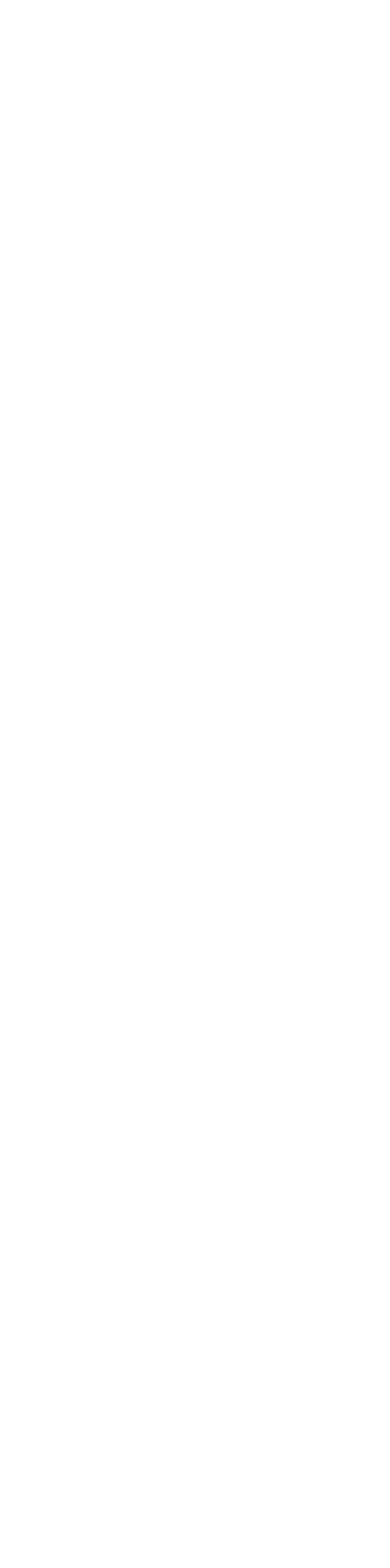
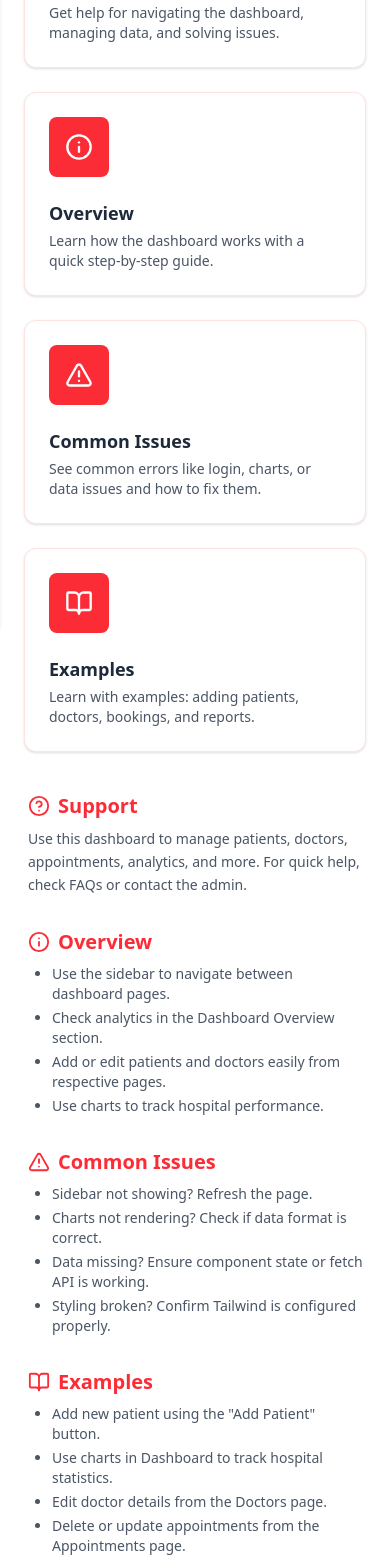
Before and after one commit to MahatoAmaR2/-Clinic-Management-Dashboard-, a React (Vite) app: page /help in a window 390 px wide. Before the commit this address had no page. Shown: the part 280-1848 px from the top of the page. Before the commit the page ends 844 px from the top, so only its background shows below. Built offline with nearby package versions, Linux system fonts and the light colour scheme.

Commit message:
add responsive Help & Support section

```diff
--- a/src/App.jsx
+++ b/src/App.jsx
@@ -4,7 +4,8 @@ import Dashboard from "./pages/Dashboard";
 import Appointments from "./pages/Appointments";
 import Patients from "./pages/Patients";
 import Doctors from "./pages/Doctors";
-
+import Help from "./pages/Help";
+import Settings from "./pages/Setting"
 function App() {
   return (
     <BrowserRouter>
@@ -14,6 +15,7 @@ function App() {
           <Route path="/appointments" element={<Appointments />} />
           <Route path="/patients" element={<Patients />} />
           <Route path="/doctors" element={<Doctors />} />
+          <Route path="/help" element={<Help/>}/>
         </Route>
       </Routes>
     </BrowserRouter>
--- a/src/components/Sidebar.jsx
+++ b/src/components/Sidebar.jsx
@@ -56,7 +56,7 @@ const Sidebar = () => {
 
             <SidebarSection
               Icon={BsPatchExclamation}
-              text="Help & Center"
+              text="Help & Support"
               to="/help"
             />
             <SidebarSection Icon={CiSettings} text="Settings" to="/settings" />
--- /dev/null
+++ b/src/pages/Help.jsx
@@ -0,0 +1,112 @@
+import React from "react";
+import { HelpCircle, Info, AlertTriangle, BookOpen } from "lucide-react";
+
+const Help = () => {
+  return (
+    <div className="flex-1 md:ml-64 p-6 mt-16">
+      <h2 className="text-2xl font-bold text-red-600">Help & Support</h2>
+
+      <div className="grid grid-cols-1 md:grid-cols-2 lg:grid-cols-4 gap-6 mt-6">
+        <div className="bg-white p-6 rounded-xl shadow-sm border border-red-100 hover:shadow-md transition cursor-pointer">
+          <div className="p-4 bg-red-500 text-white rounded-lg inline-block">
+            <HelpCircle size={28} />
+          </div>
+          <h3 className="text-lg font-semibold mt-4 text-gray-800">Support</h3>
+          <p className="text-gray-600 text-sm mt-1">
+            Get help for navigating the dashboard, managing data, and solving
+            issues.
+          </p>
+        </div>
+
+        <div className="bg-white p-6 rounded-xl shadow-sm border border-red-100 hover:shadow-md transition cursor-pointer">
+          <div className="p-4 bg-red-500 text-white rounded-lg inline-block">
+            <Info size={28} />
+          </div>
+          <h3 className="text-lg font-semibold mt-4 text-gray-800">Overview</h3>
+          <p className="text-gray-600 text-sm mt-1">
+            Learn how the dashboard works with a quick step-by-step guide.
+          </p>
+        </div>
+
+        <div className="bg-white p-6 rounded-xl shadow-sm border border-red-100 hover:shadow-md transition cursor-pointer">
+          <div className="p-4 bg-red-500 text-white rounded-lg inline-block">
+            <AlertTriangle size={28} />
+          </div>
+          <h3 className="text-lg font-semibold mt-4 text-gray-800">
+            Common Issues
+          </h3>
+          <p className="text-gray-600 text-sm mt-1">
+            See common errors like login, charts, or data issues and how to fix
+            them.
+          </p>
+        </div>
+
+        <div className="bg-white p-6 rounded-xl shadow-sm border border-red-100 hover:shadow-md transition cursor-pointer">
+          <div className="p-4 bg-red-500 text-white rounded-lg inline-block">
+            <BookOpen size={28} />
+          </div>
+          <h3 className="text-lg font-semibold mt-4 text-gray-800">Examples</h3>
+          <p className="text-gray-600 text-sm mt-1">
+            Learn with examples: adding patients, doctors, bookings, and
+            reports.
+          </p>
+        </div>
+      </div>
+
+      <div className="mt-10 space-y-8 ml-1">
+        <section>
+          <h3 className="text-xl font-bold text-red-500 flex items-center gap-2">
+            <HelpCircle size={22} /> Support
+          </h3>
+          <p className="text-gray-600 mt-2 text-sm leading-relaxed">
+            Use this dashboard to manage patients, doctors, appointments,
+            analytics, and more. For quick help, check FAQs or contact the
+            admin.
+          </p>
+        </section>
+
+        <section>
+          <h3 className="text-xl font-bold text-red-500 flex items-center gap-2">
+            <Info size={22} /> Overview
+          </h3>
+          <ul className="text-gray-600 mt-2 list-disc ml-6 space-y-1 text-sm">
+            <li>Use the sidebar to navigate between dashboard pages.</li>
+            <li>Check analytics in the Dashboard Overview section.</li>
+            <li>
+              Add or edit patients and doctors easily from respective pages.
+            </li>
+            <li>Use charts to track hospital performance.</li>
+          </ul>
+        </section>
+
+        <section>
+          <h3 className="text-xl font-bold text-red-500 flex items-center gap-2">
+            <AlertTriangle size={22} /> Common Issues
+          </h3>
+          <ul className="text-gray-600 mt-2 list-disc ml-6 space-y-1 text-sm">
+            <li>Sidebar not showing? Refresh the page.</li>
+            <li>Charts not rendering? Check if data format is correct.</li>
+            <li>
+              Data missing? Ensure component state or fetch API is working.
+            </li>
+            <li>Styling broken? Confirm Tailwind is configured properly.</li>
+          </ul>
+        </section>
+
+        <section>
+          <h3 className="text-xl font-bold text-red-500 flex items-center gap-2">
+            <BookOpen size={22} /> Examples
+          </h3>
+          <ul className="text-gray-600 mt-2 list-disc ml-6 space-y-1 text-sm">
+            <li>Add new patient using the "Add Patient" button.</li>
+            <li>Use charts in Dashboard to track hospital statistics.</li>
+            <li>Edit doctor details from the Doctors page.</li>
+            <li>Delete or update appointments from the Appointments page.</li>
+          </ul>
+        </section>
+      </div>
+    </div>
+  );
+};
+
+export default Help;
```
